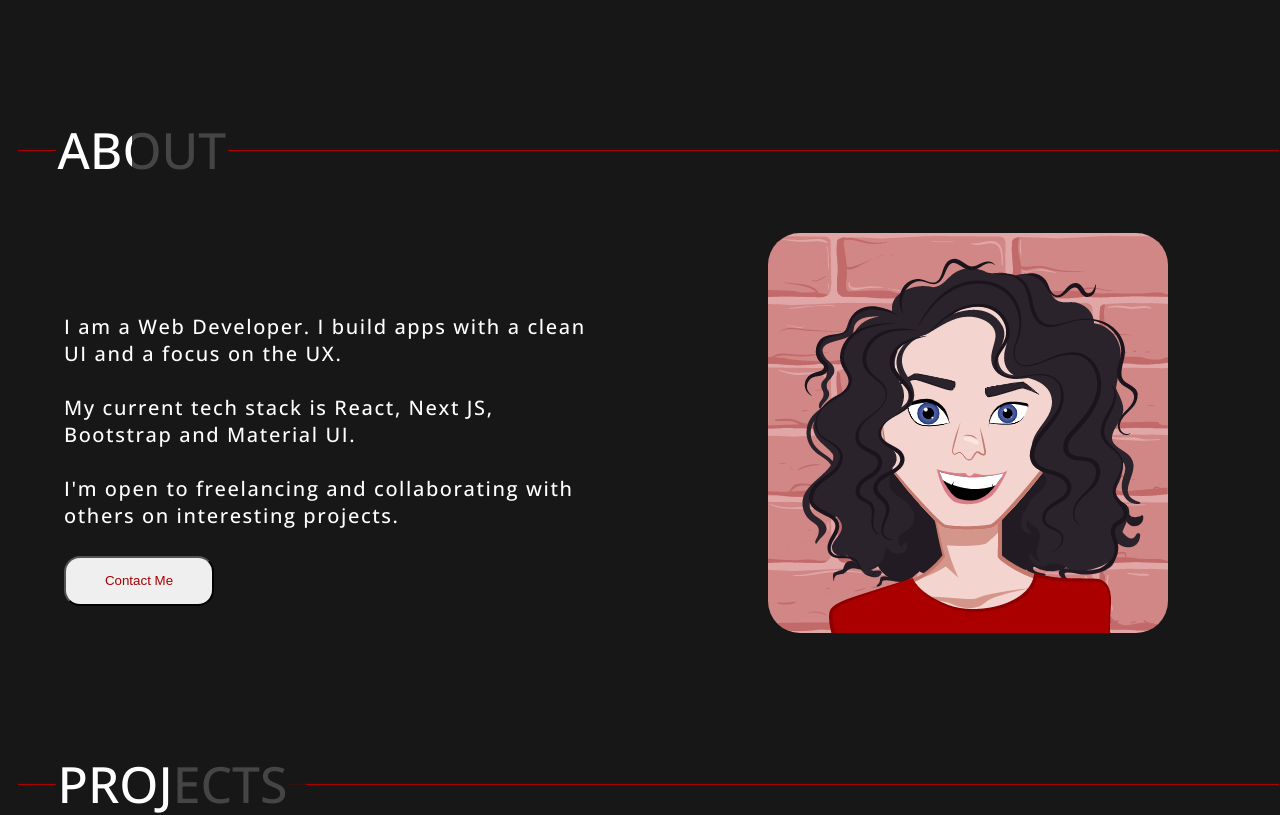
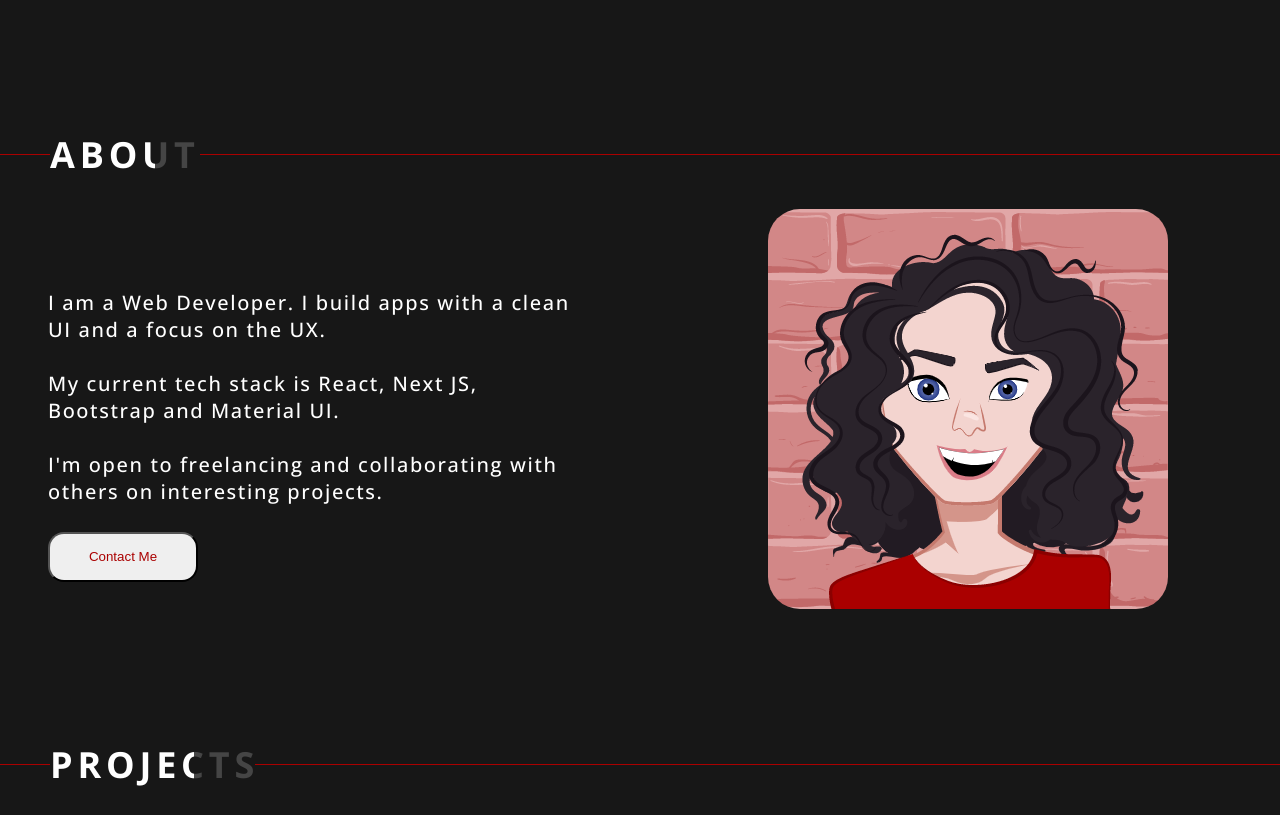
Before and after one commit to grishmakhanolkar/portfolio, a React (Create React App) app: page / in a window 1280 px wide. Shown: the part 860-1675 px from the top of the page. Built offline with nearby package versions, Linux system fonts and the light colour scheme.

Commit message:
HTML semantic and CSS update
fieldset and legend updated to h1 and CSS updated to show headings with lines.

```diff
--- a/src/About.css
+++ b/src/About.css
@@ -3,19 +3,22 @@
     flex-direction: column;
     align-self: left;
     justify-content: left;
-    margin: 1rem;
+    /* margin: 1rem; */
     padding-top: 5rem;
+    font-size: x-large;
+    letter-spacing: 0.3rem;
 }
 
 .About-cover{
     position: absolute;
-    margin-left: 30px;
+    margin-top: 2rem;
+    margin-left: 50px;
     background-color: #171717;
-    width: 180px;
-    height: 60px;
+    width: 150px;
+    height: 50px;
     opacity: 0.8;
     animation-name: slideright;
-    animation-duration: 5s;
+    animation-duration: 4s;
     animation-iteration-count: infinite;
     animation-direction: reverse;
     animation-timing-function: linear;
@@ -29,16 +32,40 @@
     width: 95%;
     font-size: 50px;
 }
+.About-title{
+    text-transform: uppercase;
+    margin-left: 50px;
+    position: relative;
+}
+
+.About-title:before{
+    content: "";
+    width: 50px;
+    height: 1px;
+    display: block;
+    background-color: #A00;
+    margin-left:-50px ;
+    position: absolute;
+    top:50%;
+
+}
+.About-title:after{
+    content: "";
+    height: 1px;
+    display: block;
+    background-color: #A00;
+    position: absolute;
+    top: 50%;
+    right: 0;
+    left: 150px;
+}
 
 @keyframes slideright {
-    0% {margin-left: 210px; width: 0px;}
-    15% {margin-left: 210px; width: 0px;}
-    30% {margin-left: 210px; width: 0px;}
-    40%{margin-left: 174px; width: 36px;}
-    55%{margin-left: 138px; width: 72px;}
-    70%{margin-left: 102px;width: 108px;}
-    85%{margin-left: 66px; width: 144px;}
-    100%{margin-left: 30px ; width: 180px;}
+    0% {margin-left: 200px; width: 0px;}
+    25% {margin-left: 162px; width: 37px;}
+    50% {margin-left: 125px; width: 75px;}
+    75%{margin-left: 87px; width: 112px;}
+    100%{margin-left: 50px ; width: 150px;}
 }
 
 .About-info{
--- a/src/About.js
+++ b/src/About.js
@@ -6,12 +6,13 @@ class About extends Component{
     render(){
         return(
             <section id="about" className="About">
+                <h1 className="About-title">About</h1>
                 <div className="About-cover"/>
-                <fieldset className="About-fieldset">
+                {/* <fieldset className="About-fieldset">
                     <legend>
                         ABOUT
                     </legend>
-                </fieldset>
+                </fieldset> */}
                 <Grid container spacing={0}>
                     <Grid className="About-info" item xs={6}>
                         I am a Web Developer. I build apps with a clean UI and a focus on the UX. <br/><br/>
--- a/src/Contact.css
+++ b/src/Contact.css
@@ -13,35 +13,61 @@
 
 .Contact-cover{
     position: absolute;
-    margin-left: 30px;
+    margin-top: 2rem;
+    /* margin-left: 50px; */
     background-color: #171717;
-    width: 370px;
-    height: 60px;
+    /* width: 275px; */
+    height: 50px;
     opacity: 0.8;
     animation-name: slideright-contact;
-    animation-duration: 5s;
+    animation-duration: 4s;
     animation-iteration-count: infinite;
     animation-direction: reverse;
     animation-timing-function: linear;
 }
-
+/*
 .Contact-fieldset{
     border-bottom: none;
     border-left: none;
     border-right: none;
     border-top-color: #A00;
     font-size: 50px;
+} */
+
+.Contact-title{
+    text-transform: uppercase;
+    margin-left: 50px;
+    position: relative;
+}
+
+.Contact-title:before{
+    content: "";
+    width: 50px;
+    height: 1px;
+    display: block;
+    background-color: #A00;
+    margin-left:-50px ;
+    position: absolute;
+    top:50%;
+
+}
+.Contact-title::after{
+    content: "";
+    height: 1px;
+    display: block;
+    background-color: #A00;
+    position: absolute;
+    top: 50%;
+    right: 0;
+    left: 275px;
 }
 
 @keyframes slideright-contact {
-    0% {margin-left: 400px; width: 0px;}
-    15% {margin-left: 400px; width: 0px;}
-    30% {margin-left: 400px; width: 0px;}
-    40%{margin-left: 326px; width: 74px;}
-    55%{margin-left: 252px; width: 148px;}
-    70%{margin-left: 178px;width: 222px;}
-    85%{margin-left: 104px; width: 296px;}
-    100%{margin-left: 30px ; width: 370px;}
+    0% {margin-left: 325px; width: 0px;}
+    25% {margin-left: 256px; width: 70px;}
+    50% {margin-left: 187px; width: 138px;}
+    75%{margin-left: 119px; width: 207px;}
+    100%{margin-left: 50px ; width: 276px;}
 }
 
 .feedback{
--- a/src/Contact.js
+++ b/src/Contact.js
@@ -52,12 +52,14 @@ class Contact extends Component {
 
         return(
             <section id="contact" className="Contact">
-                <div className="Contact-cover"/>
-                <fieldset className="Contact-fieldset">
+
+                {/* <fieldset className="Contact-fieldset">
                     <legend>
                         CONTACT ME
                     </legend>
-                </fieldset>
+                </fieldset> */}
+                <h1 className="Contact-title"> Contact Me</h1>
+                <div className="Contact-cover"/>
                 <Grid container spacing={0}>
                     <Grid item xs={7}>
                         <Paper style={{
--- a/src/ProjectDetails.css
+++ b/src/ProjectDetails.css
@@ -17,7 +17,7 @@
 .ProjectDetails-title{
     display: block;
     justify-content: center;
-    font-size: 30px;
+    font-size: 25px;
     margin: 1rem;
     letter-spacing: 0.1rem;
     padding: 1rem;
--- a/src/Projects.css
+++ b/src/Projects.css
@@ -2,23 +2,54 @@
     display: block;
     align-self: left;
     justify-content: left;
-    margin: 1rem;
+    /* margin: 1rem; */
     padding-top: 5rem;
     max-width: 100%;
+    font-size: x-large;
+    letter-spacing: 0.3rem;
 }
 
 .Projects-cover{
     position: absolute;
-    margin-left: 30px;
+    margin-top: -80px;
+    margin-left: 50px;
     background-color: #171717;
-    width: 260px;
+    width: 205px;
     height: 60px;
     opacity: 0.8;
     animation-name: slideright-projects;
-    animation-duration: 5s;
+    animation-duration: 4s;
     animation-iteration-count: infinite;
     animation-direction: reverse;
     animation-timing-function: linear;
+}
+
+.Project-title{
+    text-transform: uppercase;
+    margin-left: 50px;
+    position: relative;
+}
+
+.Project-title:before{
+    content: "";
+    width: 50px;
+    height: 1px;
+    display: block;
+    background-color: #A00;
+    margin-left:-50px ;
+    position: absolute;
+    top:50%;
+
+}
+.Project-title:after{
+    content: "";
+    height: 1px;
+    display: block;
+    background-color: #A00;
+    position: absolute;
+    top: 50%;
+    right: 0;
+    left: 205px;
 }
 
 .Projects-fieldset{
@@ -31,12 +62,9 @@
 }
 
 @keyframes slideright-projects {
-    0% {margin-left: 290px; width: 0px;}
-    15% {margin-left: 290px; width: 0px;}
-    30% {margin-left: 290px; width: 0px;}
-    40%{margin-left: 238px; width: 52px;}
-    55%{margin-left: 186px; width: 104px;}
-    70%{margin-left: 134px;width: 156px;}
-    85%{margin-left: 82px; width: 208px;}
-    100%{margin-left: 30px; width: 260px;}
+    0% {margin-left: 255px; width: 0px;}
+    25% {margin-left: 204px; width: 51px;}
+    50% {margin-left: 152px; width: 102px;}
+    75%{margin-left: 101px; width: 154px;}
+    100%{margin-left: 50px; width: 205px;}
 }
--- a/src/Projects.js
+++ b/src/Projects.js
@@ -24,8 +24,9 @@ class Projects extends Component{
             ]
         return(
             <section id="projects" className="Projects">
+                <h1 className="Project-title">Projects</h1>
                 <div className="Projects-cover"></div>
-                <fieldset className="Projects-fieldset"><legend>PROJECTS</legend></fieldset>
+                {/* <fieldset className="Projects-fieldset"><legend>PROJECTS</legend></fieldset> */}
                 {newProject.map((project)=>
                     <ProjectDetail projectName={project.projectName} info ={project.Description} imgSrc={project.imgSrc} webUrl = {project.webUrl}/>
                 )}
```
